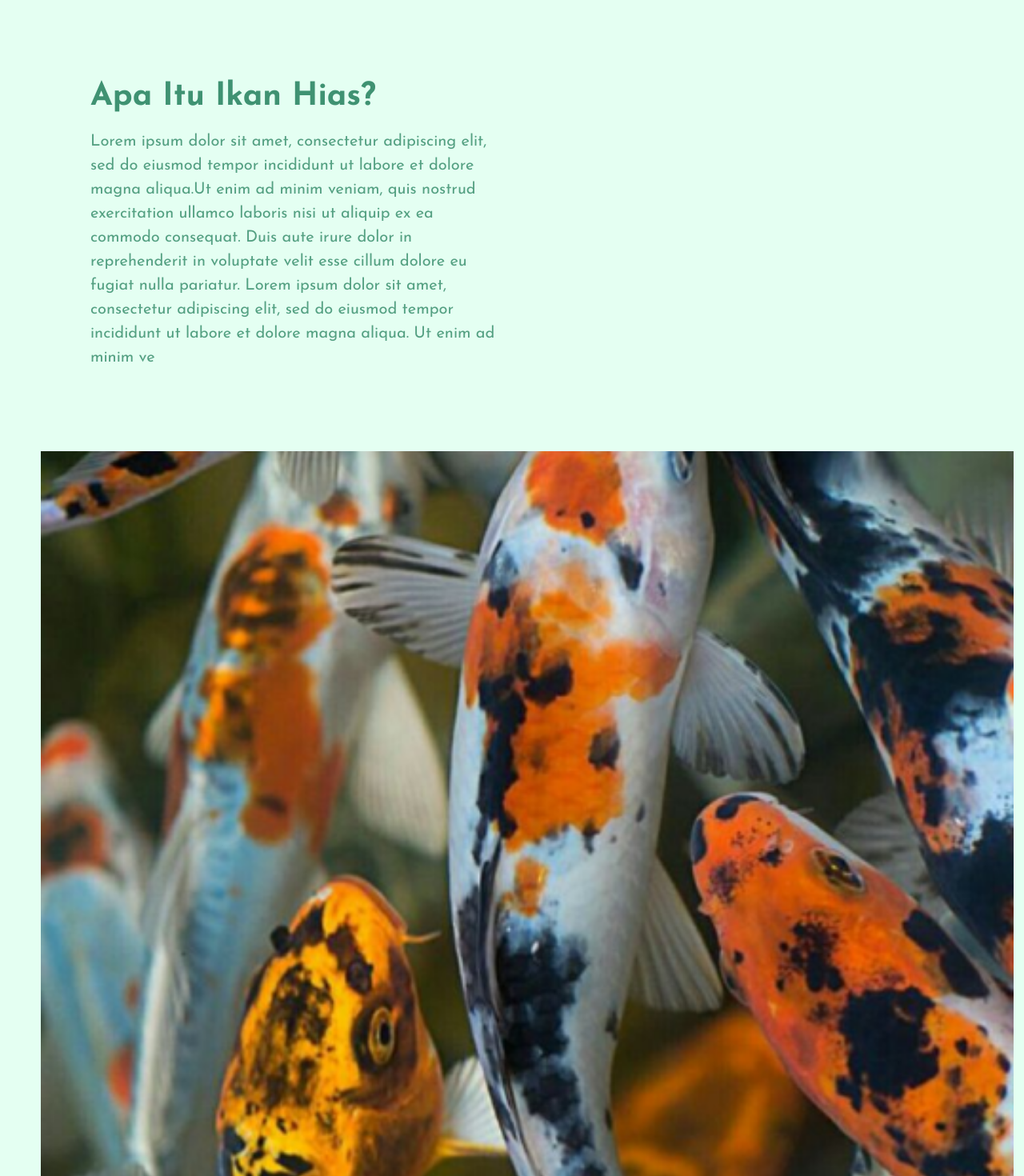
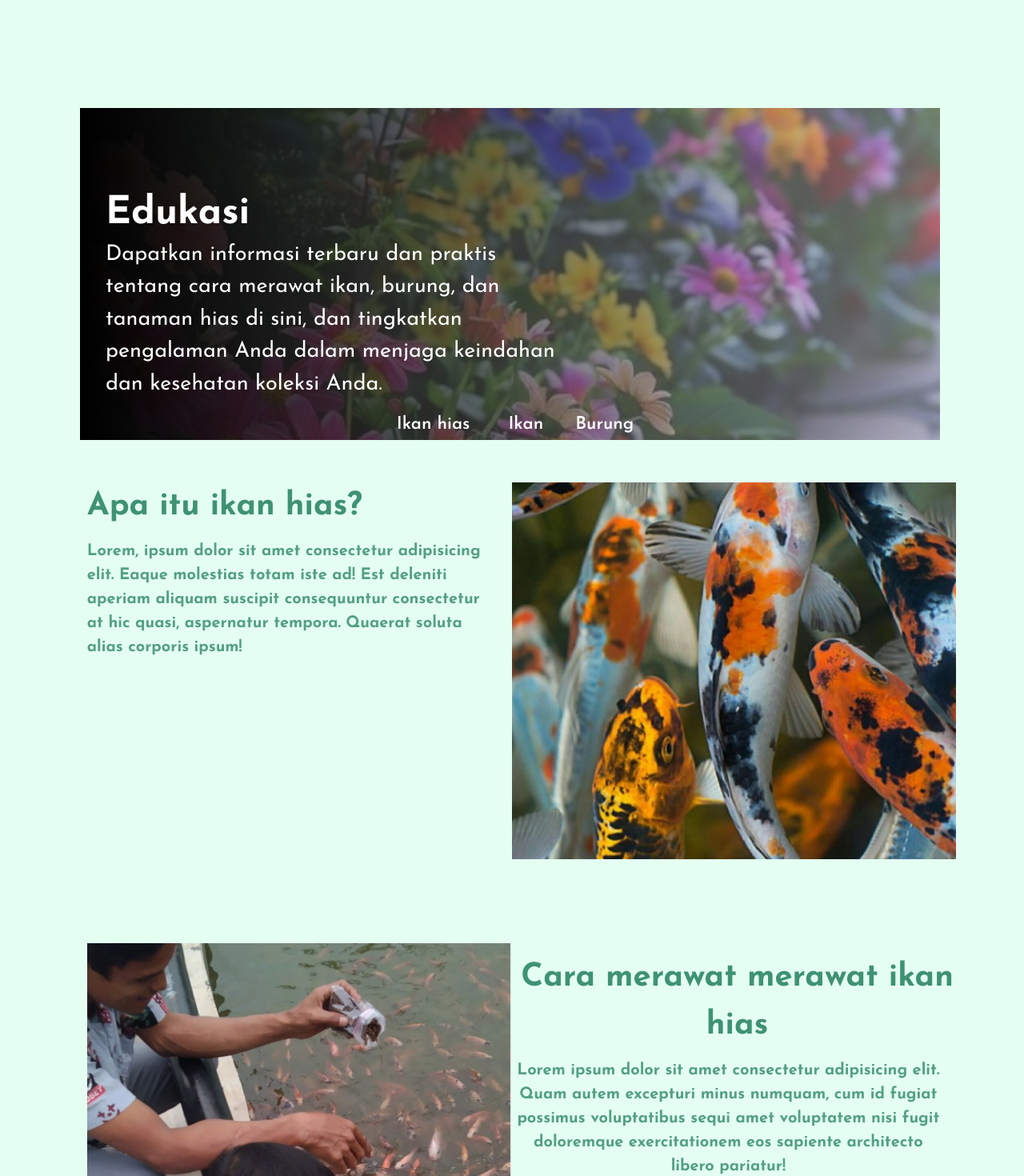
Before and after one commit to auliarahman789/ornatredec, a Next.js app: page /Edukasi in a window 1280 px wide. Shown: the part 2120-3590 px from the top of the page at 80% size. Built offline with nearby package versions, Linux system fonts and the light colour scheme.

Commit message:
jangan di pull

```diff
--- a/src/app/components/Edukasi/ikan.tsx
+++ b/src/app/components/Edukasi/ikan.tsx
@@ -1,53 +1,74 @@
 import React from "react";
 import Image from "next/image";
+
 function Ikan() {
   return (
-    <div id="ikan">
-      <div className="grid gap-0 grid-cols-2 mx-[100px] pb-[8%]" id="ikan">
-        <div className="translate-x-[13px]">
-          <h1 className="text-[#3F9272] font-bold text-[40px]">
-            Apa Itu Ikan Hias?
-          </h1>
-          <p className="text-[20px] me-[4%] mt-[2%] text-[#54A082]">
-            Lorem ipsum dolor sit amet, consectetur adipiscing elit, sed do
-            eiusmod tempor incididunt ut labore et dolore magna aliqua.Ut enim
-            ad minim veniam, quis nostrud exercitation ullamco laboris nisi ut
-            aliquip ex ea commodo consequat. Duis aute irure dolor in
-            reprehenderit in voluptate velit esse cillum dolore eu fugiat nulla
-            pariatur. Lorem ipsum dolor sit amet, consectetur adipiscing elit,
-            sed do eiusmod tempor incididunt ut labore et dolore magna aliqua.
-            Ut enim ad minim ve
+    <div id="Ikan">
+      <div className="pt-1 ">
+        <div
+          className="relative mt-[40px] mx-[100px] w-[84%] h-[415px] bg-cover"
+          style={{ backgroundImage: "url('/img/judul.png')" }}
+        >
+          <div className="absolute inset-0 bg-gradient-to-r from-[#000000] to-[#d9d9d970] ps-8 pt-[10%]">
+            <h1 className="text-5xl font-bold text-white">Edukasi</h1>
+            <p className="w-[56%] text-[27px] text-white mt-2">
+              Dapatkan informasi terbaru dan praktis tentang cara merawat ikan,
+              burung, dan tanaman hias di sini, dan tingkatkan pengalaman Anda
+              dalam menjaga keindahan dan kesehatan koleksi Anda.
             </p>
           </div>
         </div>
-      <div className="ms-[5%]">
+        <ul className="text-center space-x-10 -translate-y-14 text-[22px] text-white font-semibold flex justify-center mt-5">
+          <li className="mx-2 cursor-pointer" id="Ikan">
+            Ikan hias
+          </li>
+          <li className="mx-2 cursor-pointer">
+            <div id="Ikan">Ikan</div>
+          </li>
+          <li className="mx-2 cursor-pointer" id="Burung">
+            Burung
+          </li>
+        </ul>
+      </div>
+      <div id="Tanaman">
+        <div className="grid grid-cols-2 bg-[#E4FFF2] min-h-screen">
+          <div className="flex justify-start pl-[17%]">
+            <h1 className="text-[40px] font-bold text-[#3F9272]">
+              Apa itu ikan hias?
+              <p className="text-[20px] me-[4%] mt-[2%] text-[#54A082]">
+                Lorem, ipsum dolor sit amet consectetur adipisicing elit. Eaque
+                molestias totam iste ad! Est deleniti aperiam aliquam suscipit
+                consequuntur consectetur at hic quasi, aspernatur tempora.
+                Quaerat soluta alias corporis ipsum!
+              </p>
+            </h1>
+          </div>
+          <div>
             <Image
               src="/img/ikan hias 1.png"
-          className="w-full h-auto -translate-x-[13px]"
-          alt={"burung"}
-          width={550}
-          height={434}
+              width={555}
+              height={80}
+              alt="bunga"
             />
           </div>
-      <div className="ms-[5%]">
+        </div>
+        <div className="grid grid-cols-2 min-h-screen bg-[#E4FFF2] -translate-y-[28%]">
+          <div className="pl-[17%]">
             <Image
               src="/img/beri makan ikan.png"
-          className="w-full h-auto -translate-x-[13px]"
-          alt={"burung"}
-          width={550}
-          height={434}
+              width={555}
+              height={80}
+              alt="bunga"
             />
           </div>
-       <p className="text-[20px] me-[4%] mt-[2%] text-[#54A082]">
-          Lorem ipsum dolor sit amet, consectetur adipiscing elit, sed do
-          eiusmod tempor incididunt ut labore et dolore magna aliqua.Ut enim ad
-          minim veniam, quis nostrud exercitation ullamco laboris nisi ut
-          aliquip ex ea commodo consequat. Duis aute irure dolor in
-          reprehenderit in voluptate velit esse cillum dolore eu fugiat nulla
-          pariatur. Lorem ipsum dolor sit amet, consectetur adipiscing elit, sed
-          do eiusmod tempor incididunt ut labore et dolore magna aliqua. Ut enim
-          ad minim ve
-        </p>
+          <div>
+            <h1 className="text-[40px] text-center pr-[12%] pt-[2%] font-bold text-[#3F9272]">
+              Cara merawat merawat ikan hias
+              <p className="text-[20px] me-[4%] mt-[2%] text-[#54A082]">Lorem ipsum dolor sit amet consectetur adipisicing elit. Quam autem excepturi minus numquam, cum id fugiat possimus voluptatibus sequi amet voluptatem nisi fugit doloremque exercitationem eos sapiente architecto libero pariatur!</p>
+            </h1>
+          </div>
+        </div>
+      </div>
     </div>
   );
 }
```
Lines whose indentation alone changed are shown as unchanged.
